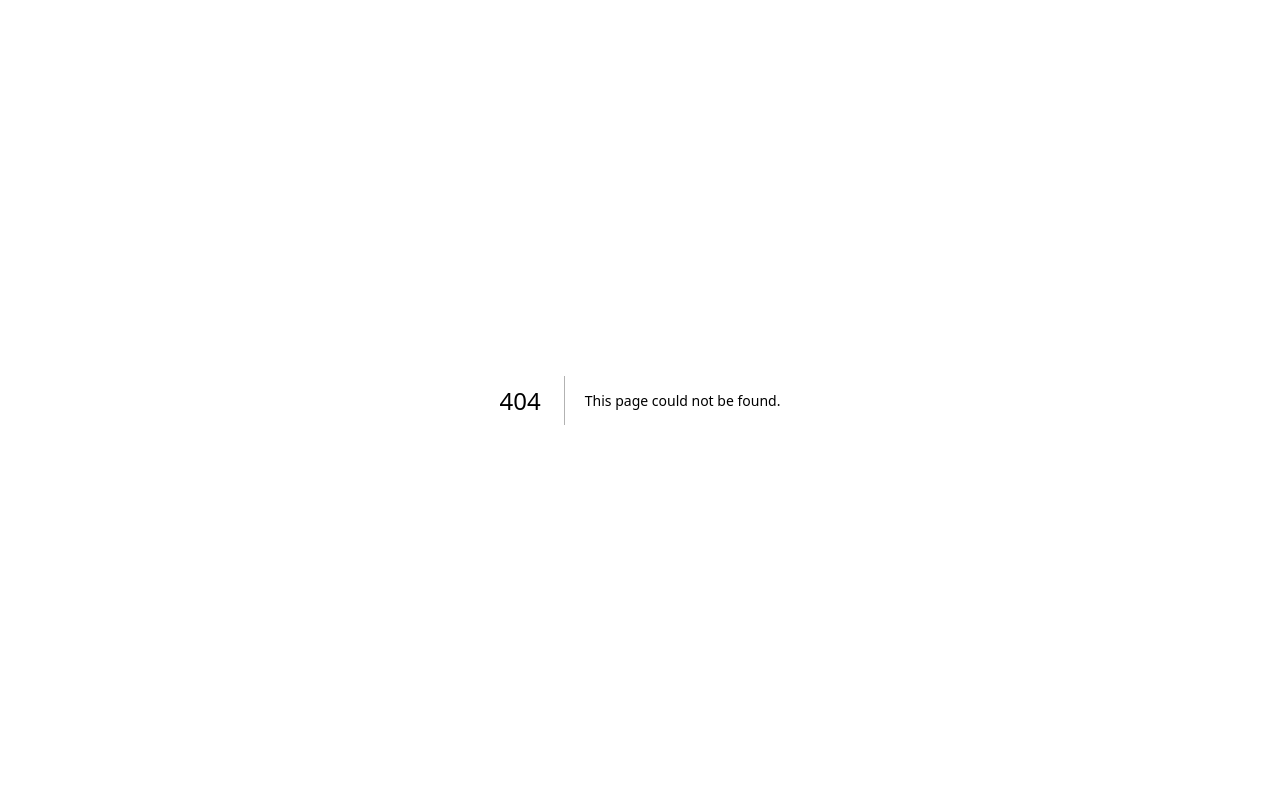
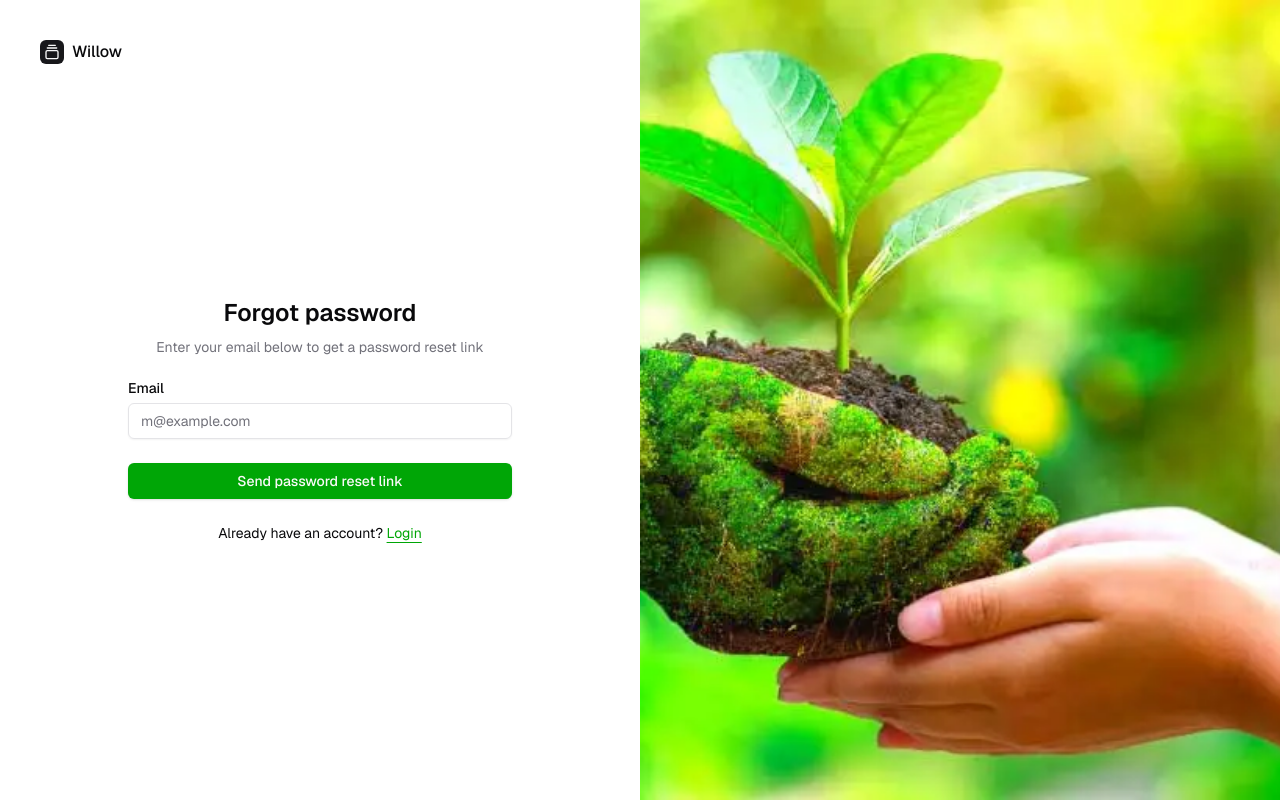
Before and after one commit to victoribironke/willow-frontend, a Next.js app: page /auth/forgot-password in a window 1280 px wide. Before the commit this address had no page. Built offline with nearby package versions, Linux system fonts and the light colour scheme.

Commit message:
started forgot password page

```diff
--- /dev/null
+++ b/src/app/auth/forgot-password/page.tsx
@@ -0,0 +1,36 @@
+import ForgotPassword from "@/components/auth/forgot-password";
+import { BASE_URL, PAGES } from "@/constants/constants";
+import type { Metadata } from "next";
+
+export const metadata: Metadata = {
+  title: "Forgot password ~ Willow",
+  description: "Generated by create next app", // Fix this
+  openGraph: {
+    title: "Forgot password ~ Willow",
+    description: "Generated by create next app", // Fix this
+    type: "website",
+    url: BASE_URL + PAGES.auth.forgot_password,
+    images: [
+      {
+        url: "", // Fix this
+      },
+    ],
+  },
+  twitter: {
+    card: "summary_large_image",
+    title: "Forgot password ~ Willow",
+    description: "Generated by create next app",
+
+    images: [
+      {
+        url: "", // Fix this
+      },
+    ],
+  },
+};
+
+const ForgotPasswordPage = () => {
+  return <ForgotPassword />;
+};
+
+export default ForgotPasswordPage;
--- /dev/null
+++ b/src/components/auth/forgot-password.tsx
@@ -0,0 +1,62 @@
+"use client";
+
+import { Button } from "@/components/ui/button";
+import { Input } from "@/components/ui/input";
+import { Label } from "@/components/ui/label";
+import Link from "next/link";
+import { PAGES } from "@/constants/constants";
+import { useState } from "react";
+import { Checkbox } from "@/components/ui/checkbox";
+
+const ForgotPassword = () => {
+  const [email, setEmail] = useState("");
+  const [password, setPassword] = useState("");
+  const [showPassword, setShowPassword] = useState(false);
+
+  // const login = (e: FormEvent<HTMLFormElement>) => {
+  //   e.preventDefault();
+
+  //   alert(`${email} ${password}`);
+  // };
+
+  return (
+    <div className="flex flex-col gap-6">
+      <div className="flex flex-col items-center gap-2 text-center">
+        <h1 className="text-2xl font-semibold">Forgot password</h1>
+        <p className="text-balance text-sm text-muted-foreground">
+          Enter your email below to get a password reset link
+        </p>
+      </div>
+
+      <div className="grid gap-6">
+        <div className="grid gap-2">
+          <Label htmlFor="email">Email</Label>
+          <Input
+            id="email"
+            type="email"
+            placeholder="m@example.com"
+            required
+            value={email}
+            onChange={(e) => setEmail(e.target.value)}
+          />
+        </div>
+
+        <Button className="w-full bg-main hover:bg-main/90" type="submit">
+          Send password reset link
+        </Button>
+      </div>
+
+      <div className="text-center text-sm">
+        Already have an account?{" "}
+        <Link
+          href={PAGES.auth.login}
+          className="underline underline-offset-4 text-main"
+        >
+          Login
+        </Link>
+      </div>
+    </div>
+  );
+};
+
+export default ForgotPassword;
```
